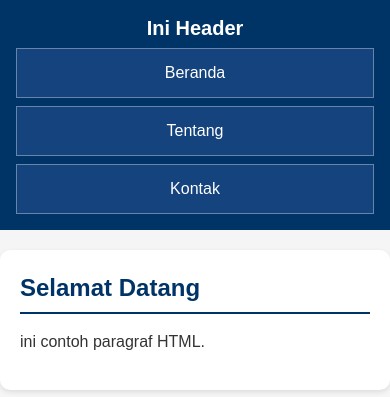
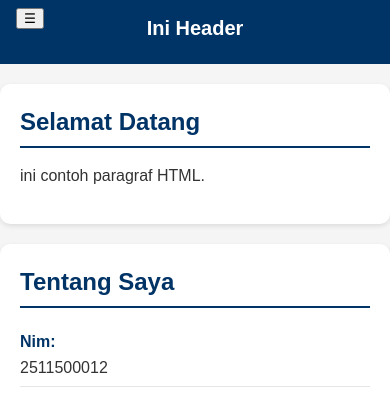
Before and after one commit to kevinn-hub/2511500012-PWD-TI1A-2526_1, a PHP site: page /pertemuan-05/index.html in a window 390 px wide. Shown: the top 397 px of the page. Run offline with PHP 8.4, Linux system fonts and the light colour scheme.

Commit message:
update pertemuan 5

```diff
--- a/pertemuan-05/index.html
+++ b/pertemuan-05/index.html
@@ -9,6 +9,9 @@
 <body>
     <header>
       <h1>Ini Header</h1>
+      <button class="menu-toggle" id="menuToggle" aria-label="Toggle Navigation">
+        &#9776;
+      </button>
     <nav>
         <ul type="square">
             <li><a href="#home">Beranda</a></li>
@@ -66,5 +69,7 @@
 <footer>
     <p>&copy; 2025 LEONARD KEVIN FERNANDO [2511500012]</p>
   </footer>
+  <script src="script.js"></script>
+
 </body>
 </html>
--- /dev/null
+++ b/pertemuan-05/script.js
@@ -0,0 +1,3 @@
+document.getElementById("menuToggle").addEventListener("clik", function () {
+    document.querySelector("nav").classList.toggle("active");
+});
--- a/pertemuan-05/style.css
+++ b/pertemuan-05/style.css
@@ -235,6 +235,15 @@
       flex-shrink: 0;
       }
 
+      menu-toggle {
+         display: none;
+         background: none;
+         border: none;
+         color:#fff ;
+         font-size:28px;
+         cursor: pointer;
+      }
+
 
        @media (max-width: 600px) {
         #about p,
@@ -284,4 +293,23 @@
             backdrop-filter: saturate(120%);
             }
 
+            .menu-toggle {
+               display: block;
+               position: absolute;
+               left: 16px;
+               top: 8px;
+            }
+
+            nav {
+               display: none;
+               flex-direction: column;
+               background: #003366;
+               width: 100%;
+               padding: 5px 0;
+            }
+
+            nav.active {
+               display: flex;
+            }
+
       }
```
